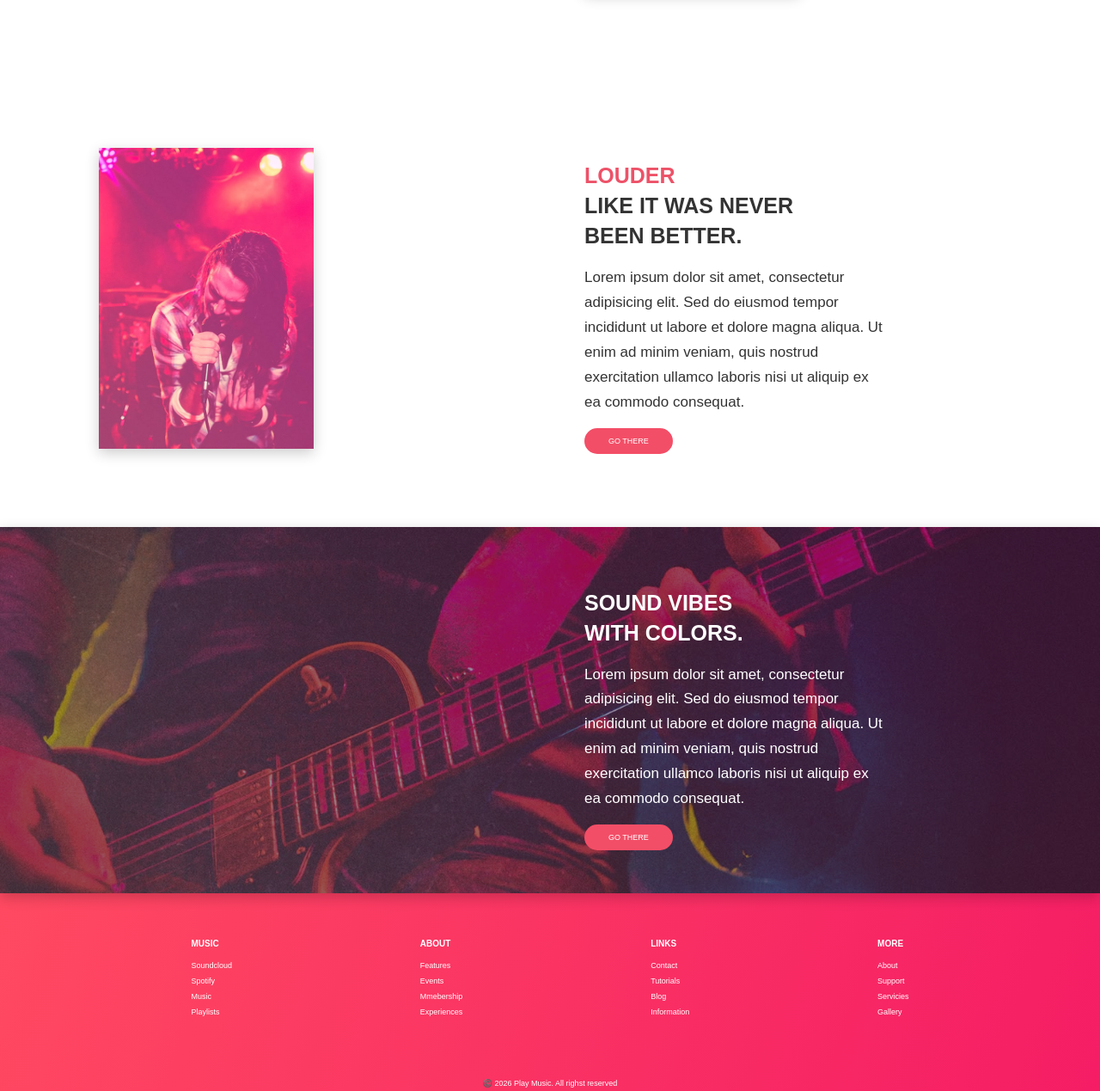
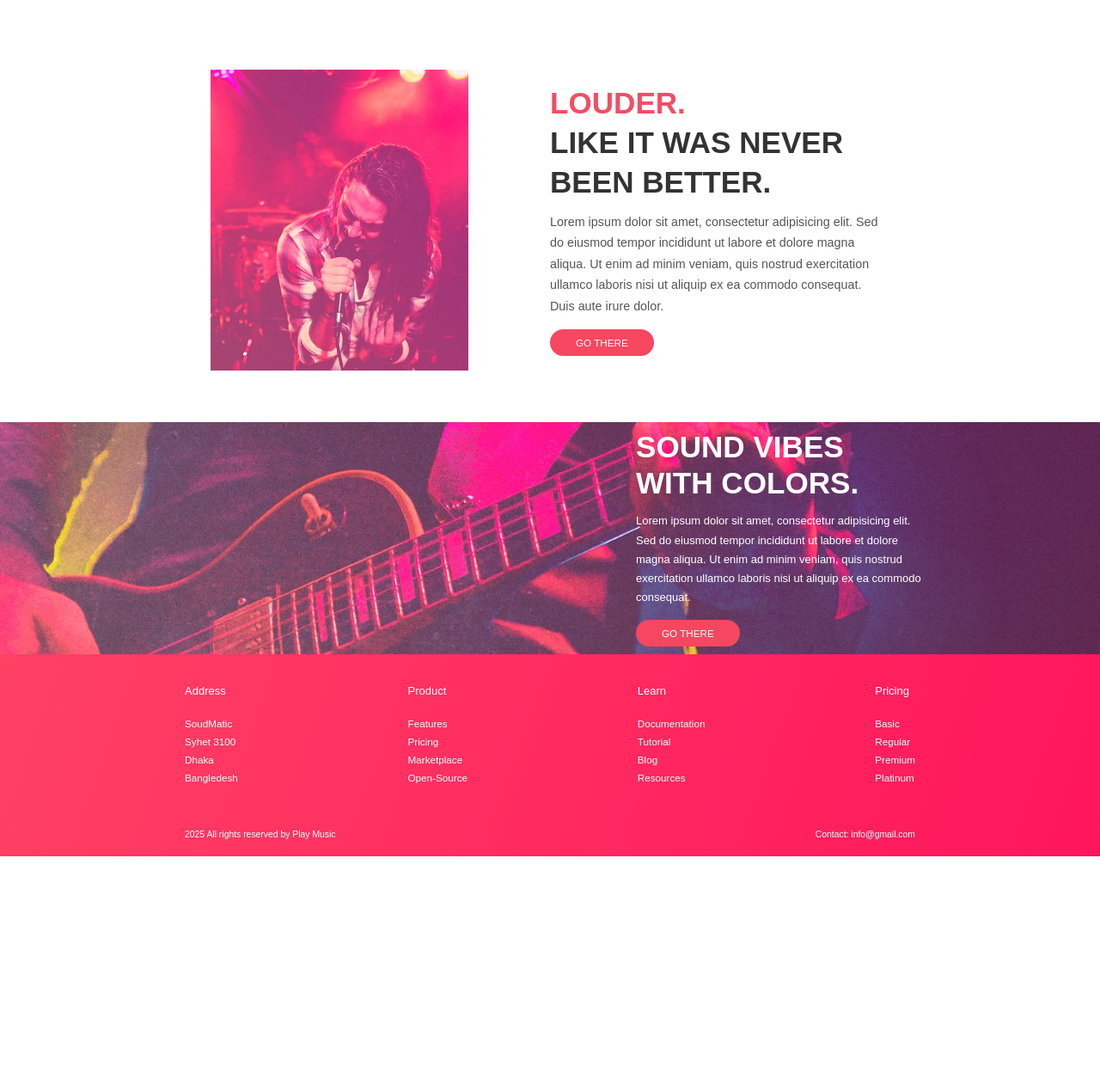
Before and after one commit to juan99hernandezv-debug/TrabajoMusica, a plain HTML site: page index.html in a window 1280 px wide. Shown: the part 1171-2440 px from the top of the page at 86% size. After the commit the page ends 2167 px from the top, so only its background shows below. Drawn offline with Linux system fonts and the light colour scheme.

Commit message:
Entrega Fianl JD

```diff
--- a/index.html
+++ b/index.html
@@ -2,122 +2,96 @@
 <html lang="es">
 <head>
 <meta charset="UTF-8">
-    <meta name="viewport" content="width=device-width, initial-scale=1.0">
-    <title>Play Music Fun</title>
+<title>Proyecto Music</title>
 <link rel="stylesheet" href="stryle/style.css">
 </head>
-
 <body>
-
     <header>
-        <img src="assets/img/Musica1.jpeg"
-            alt="z">
-
-        <h1><span class= "suave" > PLAY </span>
-            <span class= " fuerte " > MUSIC  </span>
-            <span class= " suave " > FUN </span> </h1>
+        <img src="assets/img/Musica1.jpeg" alt="imagen1">
+        <h1>PLAY <span>MUSIC</span> FUN</h1>
     </header>
-
-    <main>
-
-        <section>
-            <div>
-                <h2>
-                    <span>MUSIC.</span><br>
+    <section class="music">
+        <div class="textoM">
+            <h2><span>MUSIC.</span><br>
                 FUN.<br>
                 ENTERTAINMENT.
             </h2>
-
-                <p>
-                    Lorem ipsum dolor sit amet, consectetur adipisicing elit.
-                    Sed do eiusmod tempor incididunt ut labore et dolore magna
-                    aliqua. Ut enim ad minim veniam, quis nostrud exercitation
-                    ullamco laboris nisi ut aliquip ex ea commodo consequat.
+            <p>Lorem ipsum dolor sit amet, consectetur adipisicing elit.
+                Sed do eiusmod tempor incididunt ut labore et dolore
+                magna aliqua. Ut enim ad minim veniam, quis nostrud
+                exercitation ullamco laboris nisi ut aliquip ex ea
+                commodo consequat. Duis aute irure dolor.
             </p>
-
             <button>GO THERE</button>
         </div>
-
-            <img src="assets/img/musica2.jpeg"
-                alt=" a ">
+        <img src="assets/img/musica2.jpeg" alt="imagen2">
     </section>
-
-        <section>
-             <img src="assets/img/musica4.jpeg"
-             alt="b">
-             <div>
-                <h2>
-                    <span> LOUDER</span><br>
-                    LIKE IT WAS NEVER <br>
+    <section class="music dos">
+        <img src="assets/img/musica4.jpeg" alt="imagen3">
+        <div class="textoM">
+            <h2><span>LOUDER.</span><br>
+                LIKE IT WAS NEVER<br>
                 BEEN BETTER.
             </h2>
-                <p>
-                    Lorem ipsum dolor sit amet, consectetur adipisicing elit.
-                    Sed do eiusmod tempor incididunt ut labore et dolore magna
-                    aliqua. Ut enim ad minim veniam, quis nostrud exercitation
-                    ullamco laboris nisi ut aliquip ex ea commodo consequat.
+            <p>Lorem ipsum dolor sit amet, consectetur adipisicing elit.
+                Sed do eiusmod tempor incididunt ut labore et dolore
+                magna aliqua. Ut enim ad minim veniam, quis nostrud
+                exercitation ullamco laboris nisi ut aliquip ex ea
+                commodo consequat. Duis aute irure dolor.
             </p>
-
-                <button> GO THERE </button>
+            <button>GO THERE</button>
         </div>
     </section>
-
-        <section>
-            <img src="assets/img/musica3.jpeg"
-            alt="c">
-
+    <section class="banner">
+        <img src="assets/img/musica3.jpeg" alt="imagen4">
         <div>
-                <h2>
-                    SOUND VIBES <br>
+            <h2>SOUND VIBES<br>
                 WITH COLORS.
             </h2>
-                <p>
-                    Lorem ipsum dolor sit amet, consectetur adipisicing elit.
-                    Sed do eiusmod tempor incididunt ut labore et dolore magna
-                    aliqua. Ut enim ad minim veniam, quis nostrud exercitation
-                    ullamco laboris nisi ut aliquip ex ea commodo consequat.
+            <p>Lorem ipsum dolor sit amet, consectetur adipisicing elit.
+                Sed do eiusmod tempor incididunt ut labore et dolore
+                magna aliqua. Ut enim ad minim veniam, quis nostrud
+                exercitation ullamco laboris nisi ut aliquip ex ea
+                commodo consequat.
             </p>
-
-                <button> GO THERE</button>
+            <button>GO THERE</button>
         </div>
     </section>
-
-    </main>
-
     <footer>
+        <div class="columnas">
             <div>
-            <h4>MUSIC</h4>
-            <a href="#">Soundcloud</a>
-            <a href="#">Spotify</a>
-            <a href="#"> Music</a>
-            <a href="#"> Playlists</a>
+                <h4>Address</h4>
+                <p>SoudMatic</p>
+                <p>Syhet 3100</p>
+                <p>Dhaka</p>
+                <p>Bangledesh</p>
             </div>
-
             <div>
-            <h4>ABOUT</h4>
-            <a href="#">Features</a>
-            <a href="#">Events</a>
-            <a href="#">Mmebership</a>
-            <a href="#">Experiences</a>
+                <h4>Product</h4>
+                <p>Features</p>
+                <p>Pricing</p>
+                <p>Marketplace</p>
+                <p>Open-Source</p>
             </div>
-
             <div>
-            <h4>LINKS</h4>
-            <a href="#"> Contact</a>
-            <a href="#">Tutorials</a>
-            <a href="#"> Blog</a>
-            <a href="#">Information</a>
+                <h4>Learn</h4>
+                <p>Documentation</p>
+                <p>Tutorial</p>
+                <p>Blog</p>
+                <p>Resources</p>
             </div>
-
             <div>
-            <h4>MORE</h4>
-            <a href="#">About</a>
-            <a href="#"> Support</a>
-            <a href="#"> Servicies</a>
-            <a href="#"> Gallery</a>
+                <h4>Pricing</h4>
+                <p>Basic</p>
+                <p>Regular</p>
+                <p>Premium</p>
+                <p>Platinum</p>
             </div>
-         <p> ©️ 2026 Play Music. All righst reserved</p>
+        </div>
+        <div class="datos">
+            <p>2025 All rights reserved by Play Music</p>
+            <p>Contact: info@gmail.com</p>
+        </div>
     </footer>
-
 </body>
 </html>
--- a/stryle/style.css
+++ b/stryle/style.css
@@ -1,169 +1,144 @@
+* {
+    margin: 0;
+    padding: 0;
+    box-sizing: border-box;
+}
 body {
-    margin: 0;
-    font-family: Arial, Helvetica, sans-serif;
+    font-family: Arial, sans-serif;
     color: #333;
 }
-
 header {
+    width: 100%;
     position: relative;
+    display: flex;
+    justify-content: center;
+    align-items: center;
 }
-
 header img {
+    width: 100%;
+    height: auto;
     display: block;
-    width: 100%;
 }
-
 header h1 {
     position: absolute;
-    inset: 0;
-    margin: 0;
+    color: #ffffffa6;
+    font-size: 100px;
+    font-weight: 300;
+    letter-spacing: 5px;
+}
+header h1 span{
+    color: #ffffff;
+    font-weight: 400;
+}
+.music{
+    max-width: 850px;
+    min-height: 430px;
+    margin: auto;
+    padding: 60px 30px;
     display: flex;
     align-items: center;
-    justify-content: center;
-    gap: 0.3em;
-    font-size: clamp(20px, 5vw, 48px);
-    font-weight: 300;
-    color: white;
+    justify-content: space-between;
+    gap: 45px;
 }
+.textoM{
+    width: 50%;
 
-header .suave {
-    opacity: 0.4;
 }
-
-header .fuerte {
-    font-weight: 500;
+.textoM h2{
+    font-size: 35.1px;
+    line-height: 1.3;
+    font-weight: bold;
+    margin-bottom:12px ;
+    color: #333333;
 }
-
-main section {
-    max-width: 1050px;
-    margin: auto;
-    padding: 85px 30px;
-    display: grid;
-    grid-template-columns: 1fr 1fr;
-    align-items: center;
-    gap: 80px;
+.textoM h2 span {
+    color: #f34d65;
 }
-
-main section img {
-    width: 250px;
+.textoM p {
+    font-size: 14.33px;
+    line-height: 1.7;
+    color: #555555;
+    margin-bottom: 15px;
+}
+.music img {
+    width: 38%;
     height: 350px;
     object-fit: cover;
-    box-shadow: 0 5px 15px rgba(0, 0, 0, 0.2);
 }
-
-main section div {
-    width: 100;
-    max-width: 440;
+.dos {
+    flex-direction: row;
 }
-
-main section h2 {
-    font-size: 25px;
-    line-height: 1.4;
-    margin-bottom: 8px;
+.dos img {
+    width: 38%;
+    height: 350px;
 }
-
-main section h2 span {
-    color: #ed5268;
-}
-
-main section p {
-    font-size: 17px;
-    line-height: 1.7;
-    margin-bottom: 15px;
-    max-width: 350px;
-}
-
 button {
-    background: #f34e67;
+    background: #f74760;
     color: white;
     border: none;
     border-radius: 25px;
-    padding: 10px 28px;
-    font-size: 9px;
+    padding: 9px 30px;
+    font-size: 11.7px;
     cursor: pointer;
 }
-
-
-main section:nth-child(3) {
-    max-width: none;
-    min-height: 250px;
+.banner {
+    height: 270px;
     position: relative;
-    padding: 50px max(30px, calc((100% - 1050px) / 2 + 30px));
-    color: white;
+    display: flex;
+    align-items: center;
+    justify-content: flex-start;
+    padding: 35px 0;
+    overflow: hidden;
+    color: #ffffff;
 }
-
-main section:nth-child(3) img {
+.banner img {
     position: absolute;
-    inset: 0;
     width: 100%;
     height: 100%;
-    filter: brightness(0.6);
+    object-fit: cover;
+    top: 0;
+    left: 0;
 }
-
-main section:nth-child(3) div {
-    grid-column: 2;
+.banner div {
     position: relative;
+    width: 340px;
+    left: calc(50% + 100px);
 }
-
-footer {
-    background: linear-gradient(110deg, #ff4961, #f51c65);
-    color: white;
-    padding: 40px 10%;
-    display: flex;
-    justify-content: space-around;
-    flex-wrap: wrap;
-    gap: 30px;
+.banner h2 {
+    font-size: 35.1px;
+    line-height: 1.2;
+    margin-bottom: 12px;
 }
-
-footer h4 {
-    font-size: 10px;
+.banner p {
+    font-size: 13px;
+    line-height: 1.7;
     margin-bottom: 15px;
 }
-
-footer a {
-    display: block;
+footer {
+    background: linear-gradient(110deg, #ff4164, #ff155c);
     color: white;
-    text-decoration: none;
-    font-size: 9px;
-    margin-bottom: 8px;
+    padding: 35px 8% 20px;
 }
-
-
-
-
-
-
-
-footer p {
-    width: 100%;
-    text-align: center;
-    font-size: 9px;
-    margin-top: 35px;
+.columnas {
+    display: flex;
+    justify-content: space-between;
+    max-width: 850px;
+    margin: 0 auto 35px;
 }
-
-@media (max-width: 650px) {
-
-    main section {
-        flex-direction: column;
-        padding: 50px 25px;
-        gap: 30px;
-    }
-
-    main section img {
-        width: 100%;
-        max-width: 300px;
-    }
-
-    main section:nth-child(3) {
-        padding: 50px 25px;
-        justify-content: center;
-    }
-
-    main section:nth-child(3) img {
-        max-width: none;
-    }
-
-    footer {
-        text-align: center;
-    }
+.columnas h4 {
+    font-size: 13px;
+    font-weight: normal;
+    margin-bottom: 20px;
 }
+.columnas p {
+    font-size: 11.7px;
+    line-height: 1.8;
+}
+.datos {
+    max-width: 850px;
+    margin: auto;
+    padding-top: 15px;
+    display: flex;
+    justify-content: space-between;
+    font-size: 10.4px;
+}
```
Lines whose indentation alone changed are shown as unchanged.
